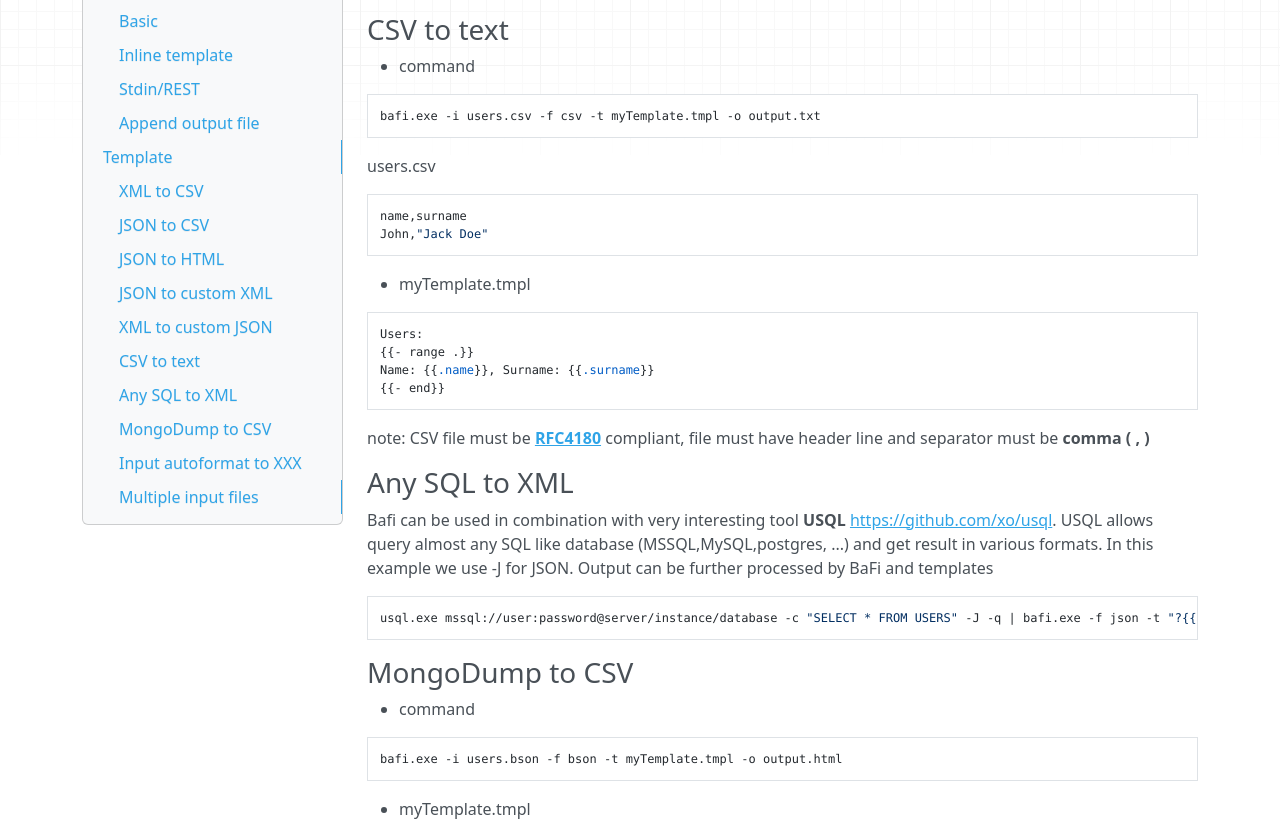
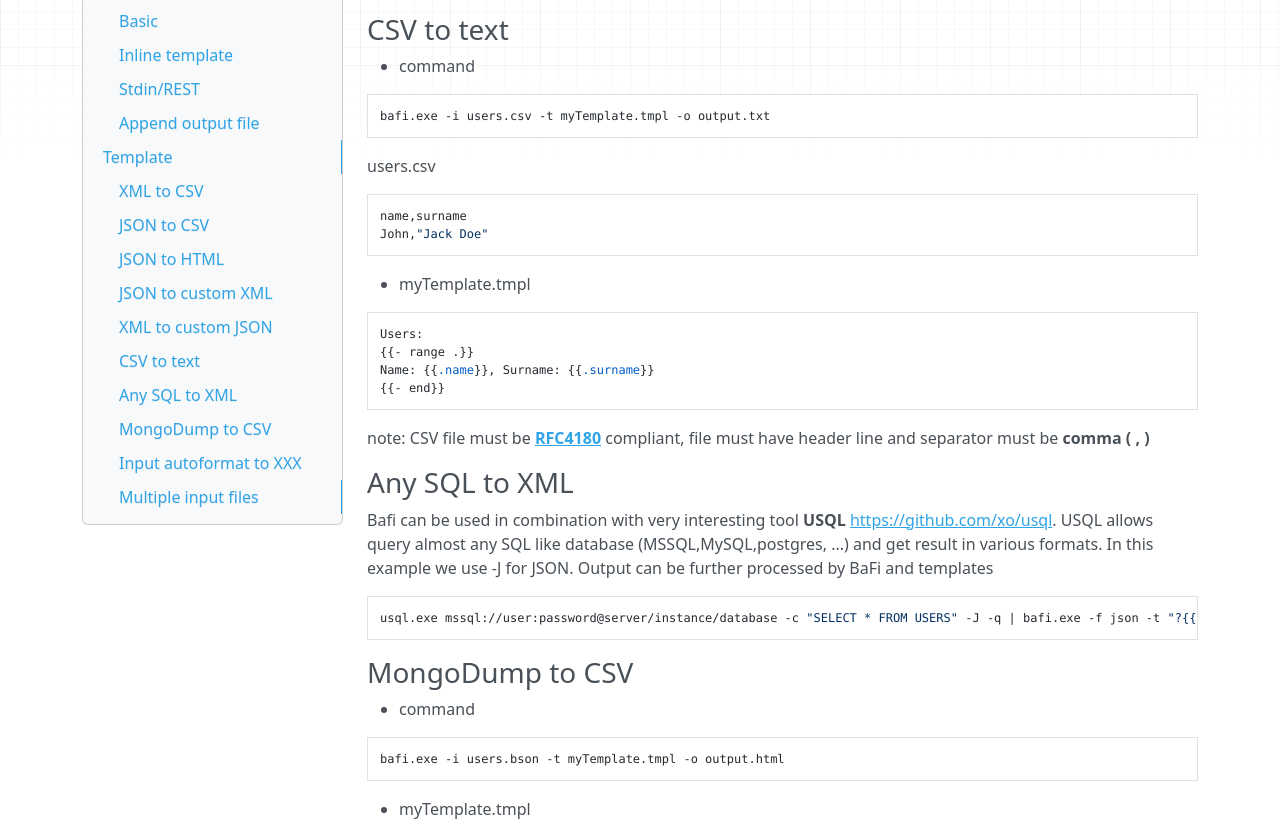
Before and after one commit to mmalcek/bafi, an MkDocs documentation site: the page built from docs/examples.md, in a window 1280 px wide and 1400 px high, scrolled down 2982 px. Shown: the part 151-986 px from the top of the window. Built offline with MkDocs 1.6.1, drawn with Linux system fonts in a browser that asks for light colours; nearby versions of some CDN libraries.

````diff
--- a/docs/examples.md
+++ b/docs/examples.md
@@ -2,7 +2,7 @@
 ## Command line
 note: in Powershell you must use <span style="color:red; font-weight: bold;">.\\</span>bafi.exe e.g.
 ```powershell
-.\bafi.exe -i input.csv -f csv -t "?{{toXML .}}"
+.\bafi.exe -i input.csv -t "?{{toXML .}}"
 curl.exe -s someurl.com/api/xxx | .\bafi.exe -f json -t "?{{toXML .}}"
 ```
 ### Basic
@@ -134,7 +134,7 @@ JSON in $new variable can be mapped to struct and autoformatted to other formats
 ### CSV to text
 - command
 ```sh
-bafi.exe -i users.csv -f csv -t myTemplate.tmpl -o output.txt
+bafi.exe -i users.csv -t myTemplate.tmpl -o output.txt
 ```
 users.csv
 ```
@@ -160,7 +160,7 @@ usql.exe mssql://user:password@server/instance/database -c "SELECT * FROM USERS"
 ### MongoDump to CSV
 - command
 ```sh
-bafi.exe -i users.bson -f bson -t myTemplate.tmpl -o output.html
+bafi.exe -i users.bson -t myTemplate.tmpl -o output.html
 ```
 - myTemplate.tmpl
 ```
````
Also changed, not shown: docs/README.md (+8 -6 lines), 3 other files.
